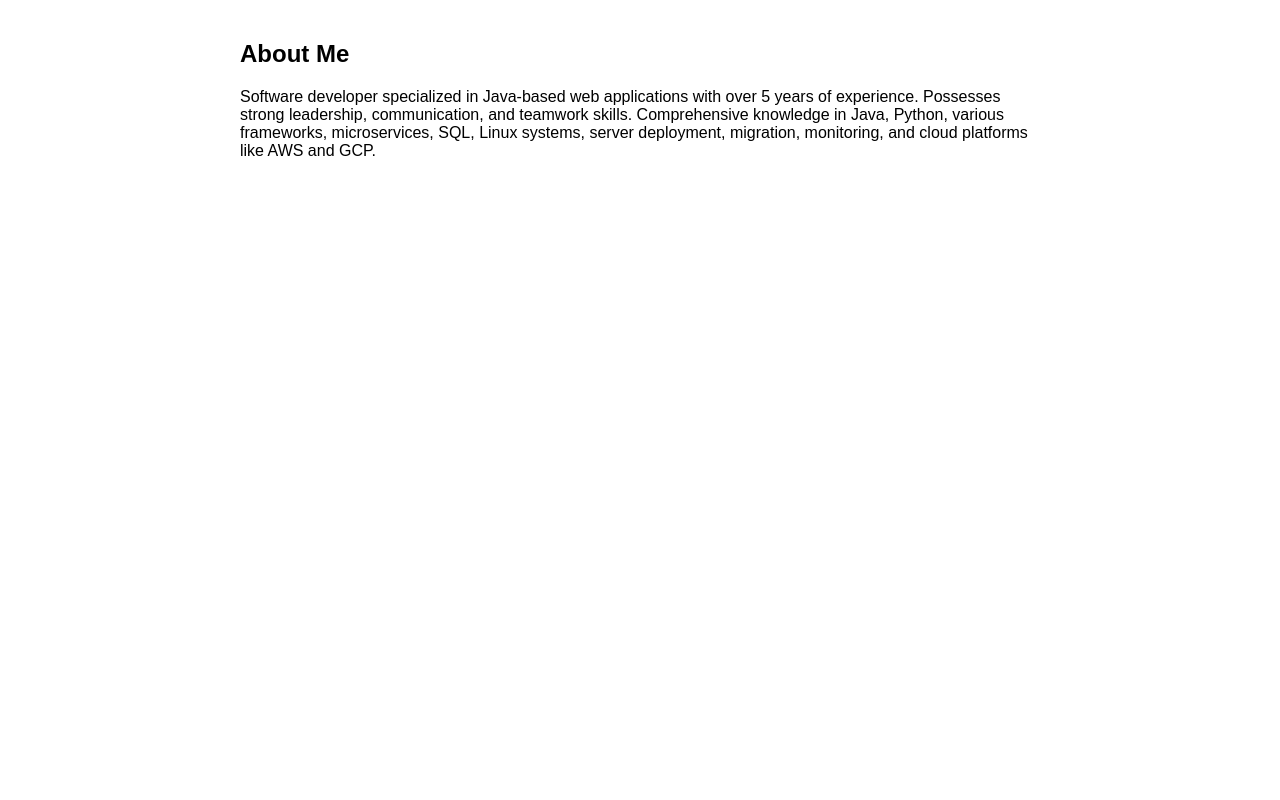
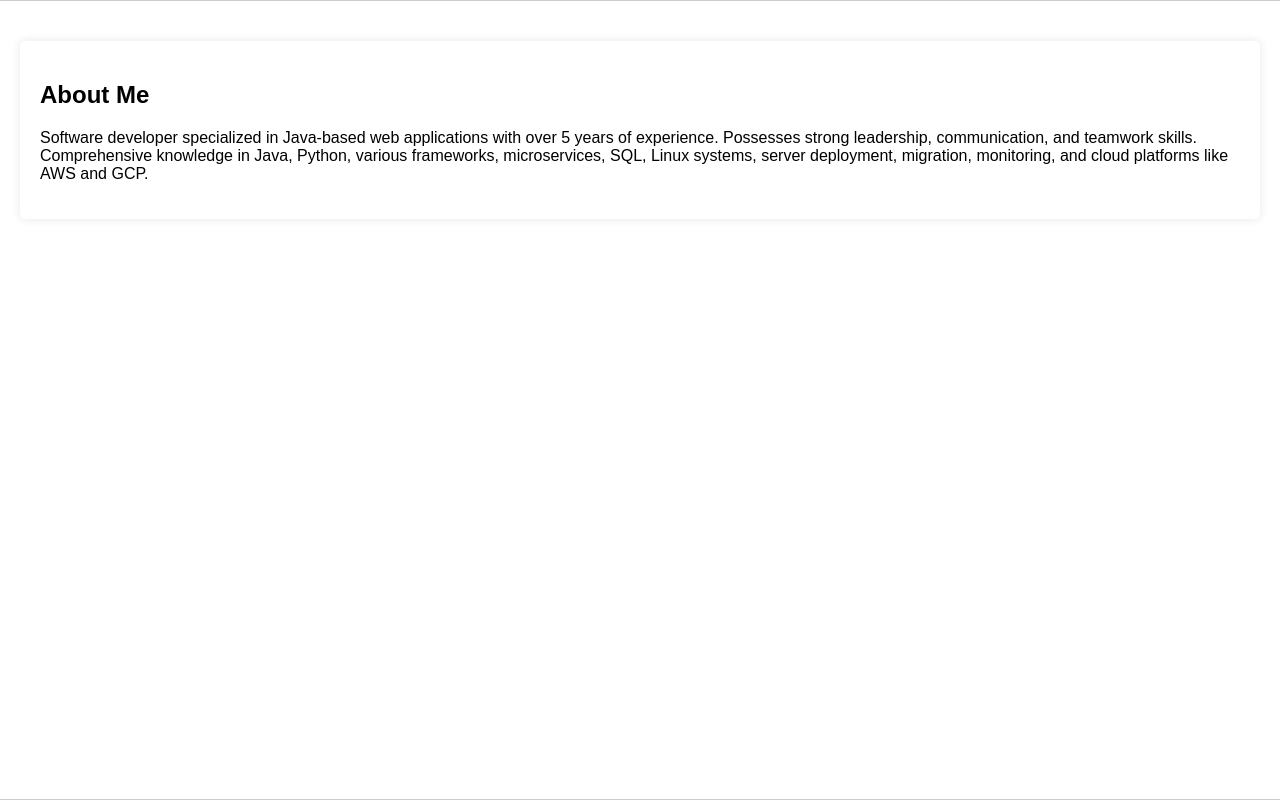
Before and after one commit to tonythomasm6/tonythomasm.com, a plain HTML site: page ui/about.html in a window 1280 px wide. Drawn offline with Linux system fonts and the light colour scheme.

```diff
--- a/ui/about.html
+++ b/ui/about.html
@@ -4,26 +4,16 @@
     <meta charset="UTF-8">
     <meta name="viewport" content="width=device-width, initial-scale=1.0">
     <title>About Me</title>
-    <style>
-        body {
-            font-family: Arial, sans-serif;
-            margin: 0;
-            padding: 20px; /* Add padding for better readability */
-            background-color: #fff; /* White background */
-        }
-        .about-content {
-            max-width: 800px; /* Adjust as per your content width */
-            margin: 0 auto; /* Center align content */
-            text-align: left; /* Left align text */
-        }
-    </style>
+    <link rel="stylesheet" href="css/styles.css">
 </head>
 <body>
-    <div class="about-content">
-        <h2>About Me</h2>
-        <p>
-            Software developer specialized in Java-based web applications with over 5 years of experience. Possesses strong leadership, communication, and teamwork skills. Comprehensive knowledge in Java, Python, various frameworks, microservices, SQL, Linux systems, server deployment, migration, monitoring, and cloud platforms like AWS and GCP.
-        </p>
-    </div>
+    <main>
+        <section id="about" class="active">
+           <h2>About Me</h2>
+            <p>
+              Software developer specialized in Java-based web applications with over 5 years of experience. Possesses strong leadership, communication, and teamwork skills. Comprehensive knowledge in Java, Python, various frameworks, microservices, SQL, Linux systems, server deployment, migration, monitoring, and cloud platforms like AWS and GCP.
+            </p>
+    </section>
+</main>
 </body>
 </html>
--- /dev/null
+++ b/ui/css/resumeStyle.css
@@ -0,0 +1,57 @@
+body {
+    font-family: Arial, sans-serif;
+    line-height: 1.6;
+    margin: 0;
+    padding: 20px;
+    background-color: #f4f4f4;
+    color: #333;
+}
+.container {
+    max-width: 800px;
+    margin: 0 auto;
+    background: #fff;
+    padding: 20px;
+    border-radius: 10px;
+    box-shadow: 0 0 10px rgba(0, 0, 0, 0.1);
+}
+h1 {
+    text-align: center;
+    text-transform: uppercase;
+    letter-spacing: 1.5px;
+    margin-bottom: 20px;
+    font-size: 24px;
+    color: #0073e6;
+}
+h2 {
+    color: #0073e6;
+    border-bottom: 2px solid #0073e6;
+    padding-bottom: 5px;
+    margin-bottom: 10px;
+}
+.section {
+    margin-bottom: 20px;
+}
+.contact-info {
+    text-align: center;
+    margin-bottom: 20px;
+}
+.contact-info p {
+    margin: 5px 0;
+}
+.projects, .education, .activities, .achievements, .reference {
+    margin-left: 20px;
+}
+ul {
+    list-style: none;
+    padding-left: 0;
+}
+ul li {
+    margin-bottom: 10px;
+}
+a {
+    color: #0073e6;
+    text-decoration: none;
+}
+a:hover {
+    text-decoration: underline;
+}
--- a/ui/styles.css
+++ b/ui/css/styles.css
@@ -4,7 +4,7 @@
 body {
     font-family: Arial, sans-serif;
     margin: 0;
-    padding: 0;
+    padding: 0px;
     display: flex;
     flex-direction: column;
     height: 100vh;
```
Also changed, not shown: ui/blog.html (+1 -1 lines), ui/index.html (+1 -1 lines), ui/resume.html (+1 -59 lines), .circleci/config.yml, README.md, 3 other files.
